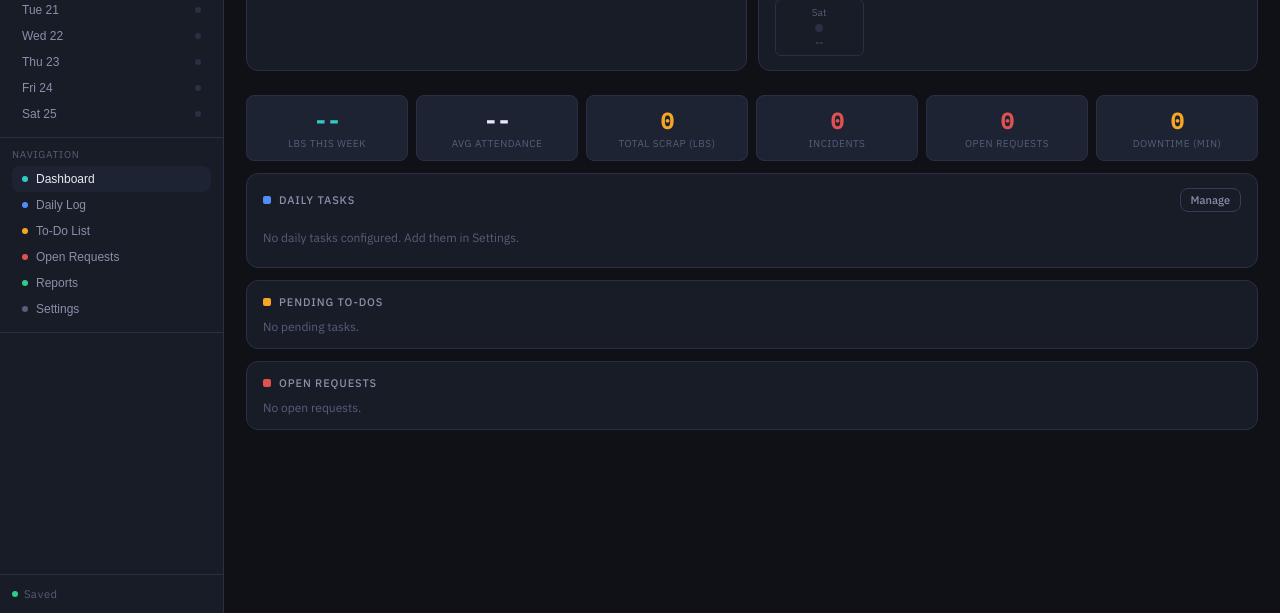
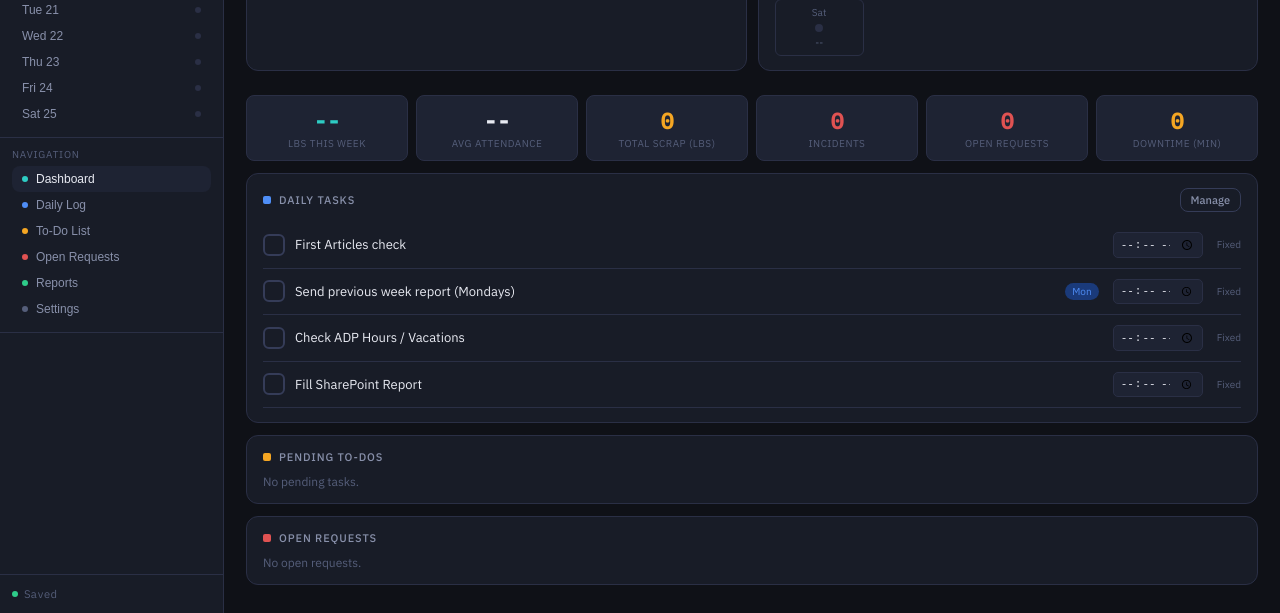
Before and after one commit to GalindoTL/Supervisor-Report, a plain HTML site: page index.html in a window 1280 px wide. Shown: the part 187-800 px from the top of the page. Drawn offline with nearby package versions, Linux system fonts and the light colour scheme.

Commit message:
Add files via upload

```diff
--- a/index.html
+++ b/index.html
@@ -549,7 +549,21 @@ const MN=["Jan","Feb","Mar","Apr","May","Jun","Jul","Aug","Sep","Oct","Nov","Dec
 
 // -- Storage -------------------------------------------------------------------
 function persist(){localStorage.setItem('penn_v3',JSON.stringify(S));setSaved();}
-function load(){const s=localStorage.getItem('penn_v3');if(s){try{S=JSON.parse(s);}catch(e){}}if(!S.todos)S.todos=[];if(!S.repairs)S.repairs=[];if(!S.week)S.week=[];}
+function load(){const s=localStorage.getItem('penn_v3');if(s){try{S=JSON.parse(s);}catch(e){}}
+  if(!S.todos)S.todos=[];if(!S.repairs)S.repairs=[];if(!S.week)S.week=[];
+  // Always ensure permanent daily tasks exist
+  if(!S.dailyTasks)S.dailyTasks=[];
+  const PERM_TASKS=[
+    {id:1,text:'Fill SharePoint Report',permanent:true,notifTime:'',mondayOnly:false},
+    {id:2,text:'Check ADP Hours / Vacations',permanent:true,notifTime:'',mondayOnly:false},
+    {id:3,text:'Send previous week report (Mondays)',permanent:true,notifTime:'',mondayOnly:true},
+    {id:4,text:'First Articles check',permanent:true,notifTime:'',mondayOnly:false}
+  ];
+  PERM_TASKS.forEach(function(pt){
+    const exists=S.dailyTasks.some(function(t){return t.id===pt.id;});
+    if(!exists)S.dailyTasks.unshift(Object.assign({done:{}},pt));
+  });
+}
 function setSaved(){unsaved=false;document.getElementById('sv-dot').classList.remove('unsaved');document.getElementById('sv-txt').textContent='Saved';}
 function mu(){unsaved=true;document.getElementById('sv-dot').classList.add('unsaved');document.getElementById('sv-txt').textContent='Unsaved';}
 
@@ -627,11 +641,14 @@ function loadDay(){
     const ni=card.querySelector('.enote input');if(ni)ni.value=note;
   });
   updateAttMetrics();
+  // Rebuild prod list first (adds breaks if missing, renders DT lists)
+  buildProdList();
+  // Then load values
   S.stations.forEach((st,i)=>{
     const pd=data.prod[st]||{actual:'',goal:'',downtimes:[]};
     const ae=document.getElementById('pa-'+i),ge=document.getElementById('pg-'+i);
     if(ae)ae.value=pd.actual||'';if(ge)ge.value=pd.goal||'';
-    renderDTList(i,pd.downtimes||[]);updateProdBar(i);
+    updateProdBar(i);
   });
   updateProdTotals();
   setTgl('preshift',data.preshift);setTgl('incident',data.incident);setTgl('scrap',data.scrap);
```
